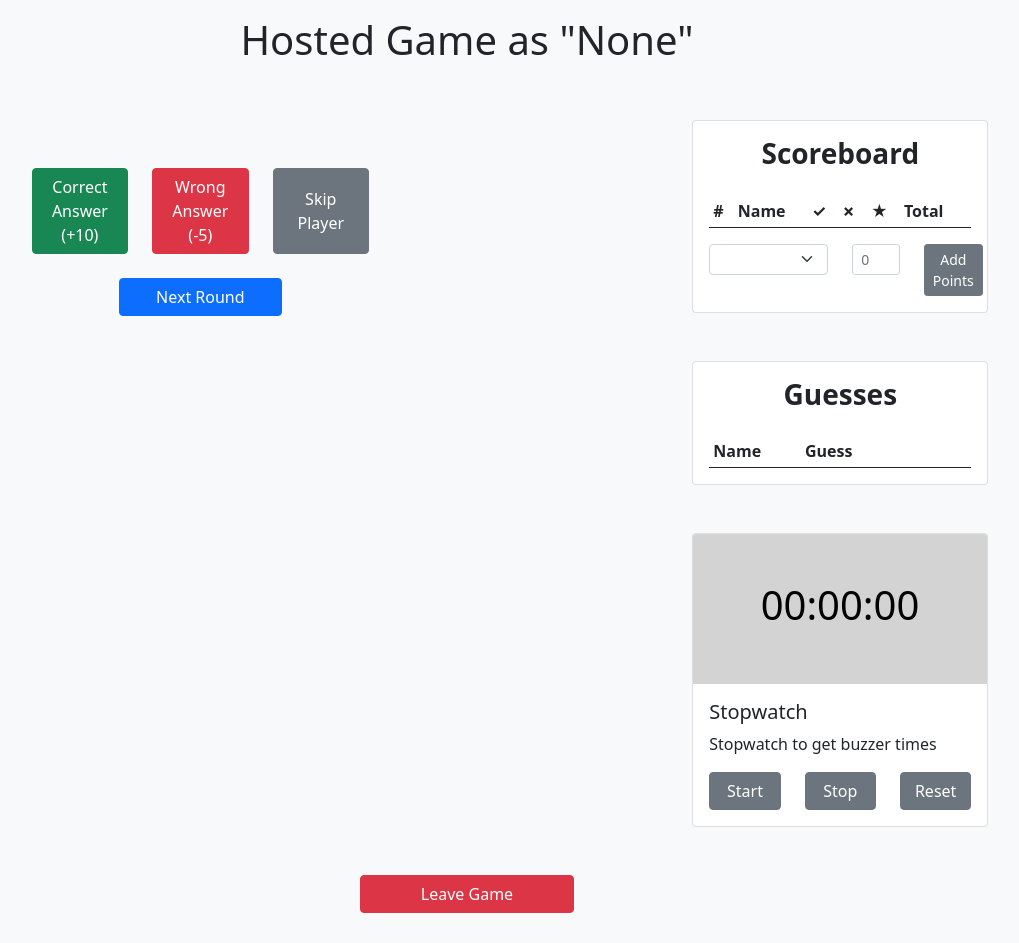
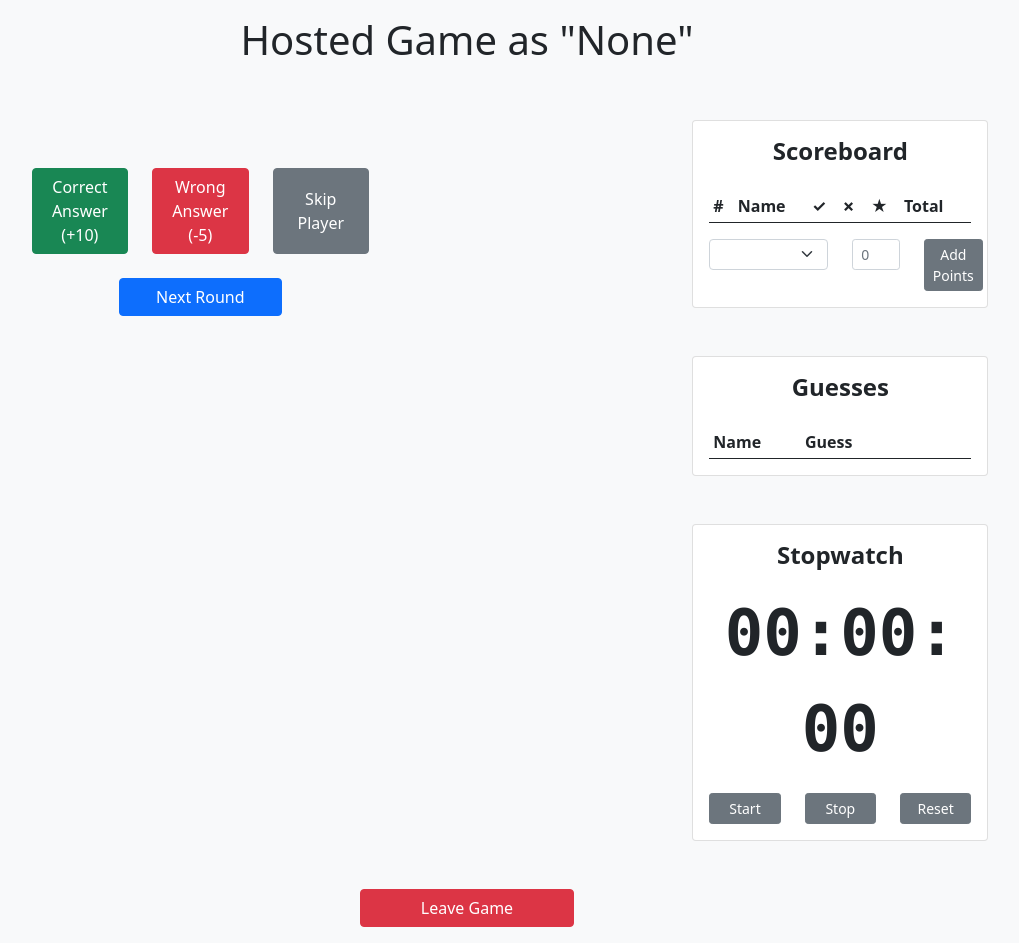
Before and after one commit to marekhummel/buzzerpy, a Flask app: page /host in a window 1280 px wide. Shown: the whole page, without its empty margins (173-1192 px from the left). Before the commit the page ends 913 px from the top, so only its background shows below. Run offline with Flask 2, Linux system fonts and the light colour scheme; lists and menus that the app fills with data are empty; some libraries are stand-ins or nearby versions.

Commit message:
Changed stopwatch design

```diff
--- a/buzzapp/static/scripts.js
+++ b/buzzapp/static/scripts.js
@@ -267,7 +267,7 @@ function create_guess_overview(players, id) {
         row.appendChild(td_name);
 
         var td_guess = document.createElement('td');
-        td_guess.innerHTML = players[i].round_guess ?? '-';
+        td_guess.innerHTML = players[i].round_guess ?? '';
         row.appendChild(td_guess);
 
         tbody.appendChild(row);
--- a/buzzapp/static/styles.css
+++ b/buzzapp/static/styles.css
@@ -31,3 +31,7 @@
 .buzzer_list_item_stale {
     border: 2px solid #CCC !important;
 }
+
+#stopwatch {
+    font-size:400% !important;
+}
--- a/buzzapp/templates/host.html
+++ b/buzzapp/templates/host.html
@@ -138,7 +138,7 @@
             <div class="col-xl-3">
                 <div class="card mb-5 mx-auto">
                     <div class="card-body">
-                        <h3 class="card-title text-center fw-bold">Scoreboard</h5>
+                        <h4 class="card-title text-center fw-bold">Scoreboard</h4>
                         <table class="table table-sm card-text table-striped mt-4">
                             <thead>
                                 <tr>
@@ -175,7 +175,7 @@
 
                 <div class="card mb-5">
                     <div class="card-body">
-                        <h3 class="card-title text-center fw-bold mb-3">Guesses</h3>
+                        <h4 class="card-title text-center fw-bold mb-3">Guesses</h4>
                         <table class="table table-sm card-text table-striped mt-4">
                             <thead>
                                 <tr>
@@ -190,25 +190,20 @@
                 </div>
 
                 <div class="card">
-                    <svg class="card-img-top">
-                        <g>
-                            <rect width="100%" height="100%" fill="lightgray" />
-                            <text id="stopwatch" x="50%" y="50%" font-size="250%" dominant-baseline="middle"
-                                text-anchor="middle">00:00:00</text>
-                        </g>
-                    </svg>
                     <div class="card-body">
-                        <h5 class="card-title">Stopwatch</h5>
-                        <p class="card-text">Stopwatch to get buzzer times</p>
+                        <h4 class="card-title text-center fw-bold mb-3">Stopwatch</h4>
                         <div class="row">
+                            <span id="stopwatch" class="text-center text-dark mb-3 fw-bold font-monospace">00:00:00</span>
+                        </div>
+                        <div class="row card-text">
                             <div class="col-xl-4 d-grid col-3 mx-auto">
-                                <button id="stopwatch_start" class="btn btn-secondary" onclick="host_start_stopwatch()">Start</button>
+                                <button id="stopwatch_start" class="btn btn-secondary btn-sm" onclick="host_start_stopwatch()">Start</button>
                             </div>
                                 <div class="col-xl-4 d-grid col-3 mx-auto">
-                                <button id="stopwatch_stop" class="btn btn-secondary" onclick="host_stop_stopwatch()">Stop</button>
+                                <button id="stopwatch_stop" class="btn btn-secondary btn-sm" onclick="host_stop_stopwatch()">Stop</button>
                             </div>
                             <div class="col-xl-4 d-grid col-3 mx-auto">
-                                <button id="stopwatch_reset" class="btn btn-secondary" onclick="host_reset_stopwatch()">Reset</button>
+                                <button id="stopwatch_reset" class="btn btn-secondary btn-sm" onclick="host_reset_stopwatch()">Reset</button>
                             </div>
                         </div>
                         </div>
```
Also changed, not shown: buzzapp/templates/join.html (+4 -9 lines).
